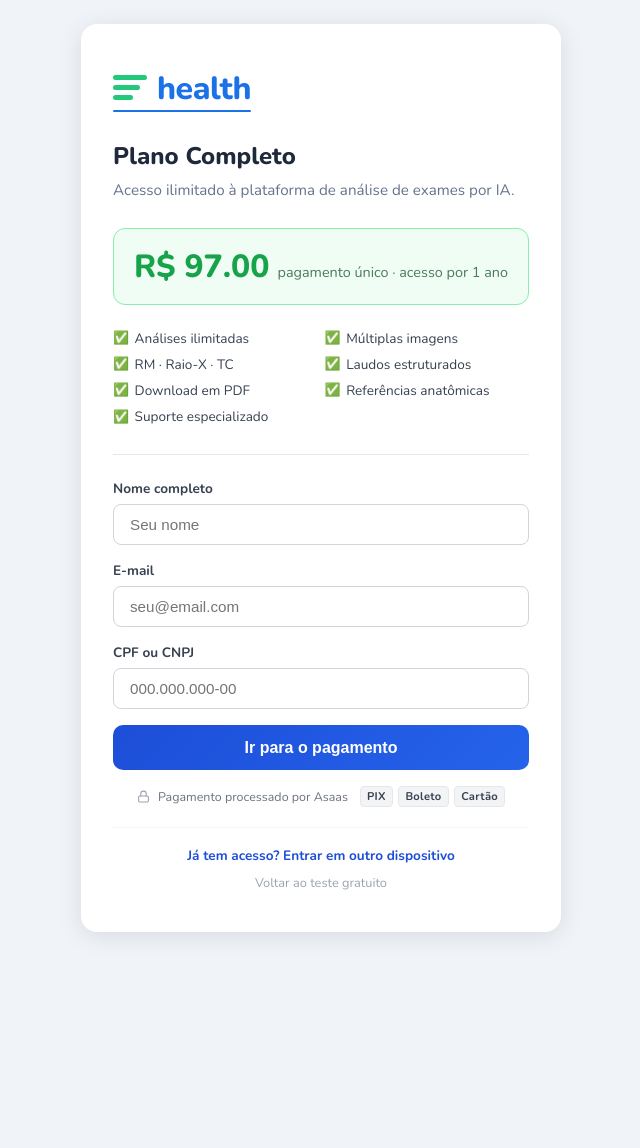
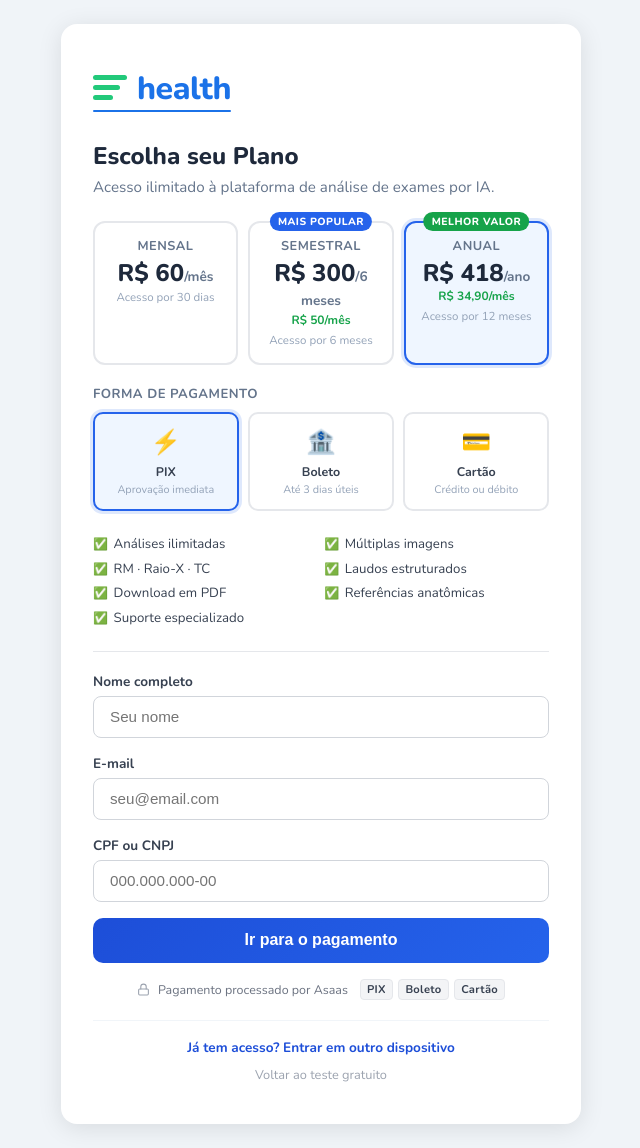
Before and after one commit to paulohramoss/analise-exame, a Flask app: page /checkout in a window 1280 px wide. Shown: the whole page, without its empty margins (319-959 px from the left). Before the commit the page ends 936 px from the top, so only its background shows below. Run offline with Flask 3, Linux system fonts and the light colour scheme.

Commit message:
feat: add Asaas payment integration, database configuration, and checkout UI template

```diff
--- a/app.py
+++ b/app.py
@@ -26,27 +26,57 @@ load_dotenv()
 app = Flask(__name__)
 app.secret_key = os.environ.get("FLASK_SECRET_KEY", "dev-secret-key-change-in-prod")
 
-# ── Produto / preço ──────────────────────────────────────────────────────────
-PRODUCT_NAME = "Three Health – Plano Completo"
-PRODUCT_PRICE = float(os.environ.get("PRODUCT_PRICE", "97.00"))
+# ── Planos disponíveis ────────────────────────────────────────────────────────
+PLANS = {
+    "mensal": {
+        "name": "Three Health – Plano Mensal",
+        "price": 60.00,
+        "months": 1,
+        "cookie_max_age": 30 * 24 * 3600,
+    },
+    "semestral": {
+        "name": "Three Health – Plano Semestral",
+        "price": 300.00,
+        "months": 6,
+        "cookie_max_age": 183 * 24 * 3600,
+    },
+    "anual": {
+        "name": "Three Health – Plano Anual",
+        "price": 418.00,
+        "months": 12,
+        "cookie_max_age": 365 * 24 * 3600,
+    },
+}
+DEFAULT_PLAN = "anual"
 PREMIUM_COOKIE = "threehealth_premium"
 _COOKIE_SALT = "premium-access-v1"
-_COOKIE_MAX_AGE = 365 * 24 * 3600  # 1 ano
 
 
 def _serializer() -> URLSafeTimedSerializer:
     return URLSafeTimedSerializer(app.secret_key)
 
 
-def generate_premium_token(payment_id: str, email: str) -> str:
-    return _serializer().dumps({"pid": payment_id, "email": email}, salt=_COOKIE_SALT)
+def generate_premium_token(payment_id: str, email: str, cookie_max_age: int = 365 * 24 * 3600) -> str:
+    expires_at = int(time.time()) + cookie_max_age
+    return _serializer().dumps({"pid": payment_id, "email": email, "exp": expires_at}, salt=_COOKIE_SALT)
 
 
 def verify_premium_token(token: str) -> dict | None:
     try:
-        return _serializer().loads(token, salt=_COOKIE_SALT, max_age=_COOKIE_MAX_AGE)
+        # Use a generous max_age; actual expiry is enforced via embedded 'exp' field
+        data = _serializer().loads(token, salt=_COOKIE_SALT, max_age=10 * 365 * 24 * 3600)
     except (BadSignature, SignatureExpired):
         return None
+    if "exp" in data:
+        if data["exp"] < time.time():
+            return None
+    else:
+        # Legacy tokens (no exp field): enforce original 1-year limit
+        try:
+            _serializer().loads(token, salt=_COOKIE_SALT, max_age=365 * 24 * 3600)
+        except (BadSignature, SignatureExpired):
+            return None
+    return data
 
 
 def is_premium(req) -> bool:
@@ -486,7 +516,7 @@ def checkout():
     """Página de contratação com formulário de nome + e-mail."""
     if is_premium(request):
         return redirect(url_for("index"))
-    return render_template("checkout.html", price=PRODUCT_PRICE, product=PRODUCT_NAME)
+    return render_template("checkout.html", plans=PLANS, default_plan=DEFAULT_PLAN)
 
 
 @app.route("/checkout/pay", methods=["POST"])
@@ -495,6 +525,15 @@ def checkout_pay():
     name = request.form.get("name", "").strip()
     email = request.form.get("email", "").strip()
     cpf_cnpj = request.form.get("cpf_cnpj", "").strip()
+    plan_key = request.form.get("plan", DEFAULT_PLAN)
+    billing_type = request.form.get("billing_type", "UNDEFINED").upper()
+
+    if plan_key not in PLANS:
+        plan_key = DEFAULT_PLAN
+    plan = PLANS[plan_key]
+
+    if billing_type not in asaas.BILLING_TYPES:
+        billing_type = "UNDEFINED"
 
     if not name or not email or "@" not in email:
         flash("Preencha nome e e-mail válidos.", "error")
@@ -509,13 +548,16 @@ def checkout_pay():
         flash("Serviço de pagamento temporariamente indisponível. Tente novamente mais tarde.", "error")
         return redirect(url_for("checkout"))
 
+    external_reference = f"{email}|{plan_key}"
+
     try:
         customer = asaas.create_customer(name=name, email=email, cpf_cnpj=cpf_cnpj)
         payment = asaas.create_payment(
             customer_id=customer["id"],
-            value=PRODUCT_PRICE,
-            description=PRODUCT_NAME,
-            external_reference=email,
+            value=plan["price"],
+            description=plan["name"],
+            external_reference=external_reference,
+            billing_type=billing_type,
         )
     except Exception as e:
         err_str = str(e)
@@ -542,12 +584,14 @@ def checkout_pay():
     g.cliente_id = cliente_id
     db.salvar_pagamento(
         asaas_payment_id=payment_id,
-        valor=PRODUCT_PRICE,
-        descricao=PRODUCT_NAME,
+        valor=plan["price"],
+        descricao=plan["name"],
         invoice_url=invoice_url,
-        external_reference=email,
+        external_reference=external_reference,
         cliente_id=cliente_id,
         payload=payment,
+        plano=plan_key,
+        forma_pagamento=billing_type,
     )
 
     # Redireciona para página de espera antes de ir ao Asaas
@@ -578,19 +622,27 @@ def payment_status():
         return jsonify({"confirmed": False, "error": "Erro ao consultar pagamento"}), 502
 
     if confirmed:
-        # Busca e-mail via externalReference para emitir o cookie
+        # Busca externalReference para extrair e-mail e plano
         try:
             payment = asaas.get_payment(payment_id)
-            email = payment.get("externalReference", "")
+            ext_ref = payment.get("externalReference", "")
+            if "|" in ext_ref:
+                email, plan_key = ext_ref.split("|", 1)
+            else:
+                email, plan_key = ext_ref, DEFAULT_PLAN
         except Exception:
-            email = ""
+            email, plan_key = "", DEFAULT_PLAN
 
-        token = generate_premium_token(payment_id, email)
+        if plan_key not in PLANS:
+            plan_key = DEFAULT_PLAN
+        cookie_max_age = PLANS[plan_key]["cookie_max_age"]
+
+        token = generate_premium_token(payment_id, email, cookie_max_age)
         resp = jsonify({"confirmed": True})
         resp.set_cookie(
             PREMIUM_COOKIE,
             token,
-            max_age=_COOKIE_MAX_AGE,
+            max_age=cookie_max_age,
             httponly=True,
             samesite="Lax",
             secure=not app.debug,
@@ -663,17 +715,26 @@ def acesso_verificar():
         flash("Informe um e-mail válido.", "error")
         return redirect(url_for("acesso"))
 
-    payment_id = db.buscar_pagamento_confirmado_por_email(email)
-    if not payment_id:
+    result = db.buscar_pagamento_confirmado_por_email(email)
+    if not result:
         flash("Nenhum pagamento confirmado encontrado para este e-mail.", "error")
         return redirect(url_for("acesso"))
 
-    token = generate_premium_token(payment_id, email)
+    payment_id, ext_ref = result
+    if ext_ref and "|" in ext_ref:
+        _, plan_key = ext_ref.split("|", 1)
+    else:
+        plan_key = DEFAULT_PLAN
+    if plan_key not in PLANS:
+        plan_key = DEFAULT_PLAN
+    cookie_max_age = PLANS[plan_key]["cookie_max_age"]
+
+    token = generate_premium_token(payment_id, email, cookie_max_age)
     resp = make_response(redirect(url_for("index")))
     resp.set_cookie(
         PREMIUM_COOKIE,
         token,
-        max_age=_COOKIE_MAX_AGE,
+        max_age=cookie_max_age,
         httponly=True,
         samesite="Lax",
         secure=not app.debug,
--- a/templates/checkout.html
+++ b/templates/checkout.html
@@ -3,7 +3,7 @@
 <head>
 <meta charset="UTF-8">
 <meta name="viewport" content="width=device-width, initial-scale=1.0">
-<title>Three Health – Contratar Plano Completo</title>
+<title>Three Health – Escolha seu Plano</title>
 <link rel="icon" type="image/svg+xml" href="/static/favicon.svg">
 <link rel="preconnect" href="https://fonts.googleapis.com">
 <link rel="stylesheet" href="https://fonts.googleapis.com/css2?family=Nunito:wght@400;700;800&display=swap">
@@ -24,7 +24,7 @@
     background: #fff;
     border-radius: 16px;
     box-shadow: 0 4px 24px rgba(0,0,0,.10);
-    max-width: 480px;
+    max-width: 520px;
     width: 100%;
     padding: 2.5rem 2rem;
   }
@@ -76,58 +76,183 @@
     font-size: 1.5rem;
     font-weight: 800;
     color: #1e293b;
-    margin-bottom: .5rem;
+    margin-bottom: .35rem;
   }
 
   .subtitle {
     color: #64748b;
     font-size: .95rem;
-    margin-bottom: 1.75rem;
-  }
-
-  .price-box {
-    background: #f0fdf4;
-    border: 1.5px solid #86efac;
-    border-radius: 12px;
-    padding: 1rem 1.25rem;
-    display: flex;
-    align-items: baseline;
-    gap: .5rem;
     margin-bottom: 1.5rem;
   }
 
-  .price-value {
-    font-size: 2rem;
-    font-weight: 800;
-    color: #16a34a;
+  /* ── Plan selector ── */
+  .plans {
+    display: grid;
+    grid-template-columns: 1fr 1fr 1fr;
+    gap: .65rem;
+    margin-bottom: 1.25rem;
   }
 
-  .price-label {
-    color: #4b7a5e;
-    font-size: .9rem;
+  @media (max-width: 480px) {
+    .plans { grid-template-columns: 1fr; }
   }
 
+  .plan-card {
+    border: 2px solid #e5e7eb;
+    border-radius: 12px;
+    padding: .9rem .75rem;
+    cursor: pointer;
+    position: relative;
+    transition: border-color .2s, box-shadow .2s;
+    text-align: center;
+    user-select: none;
+  }
+
+  .plan-card:hover {
+    border-color: #93c5fd;
+    box-shadow: 0 2px 8px rgba(59,130,246,.12);
+  }
+
+  .plan-card.selected {
+    border-color: #2563eb;
+    box-shadow: 0 0 0 3px rgba(37,99,235,.15);
+    background: #eff6ff;
+  }
+
+  .plan-badge {
+    position: absolute;
+    top: -11px;
+    left: 50%;
+    transform: translateX(-50%);
+    background: #16a34a;
+    color: #fff;
+    font-size: .65rem;
+    font-weight: 800;
+    letter-spacing: .5px;
+    text-transform: uppercase;
+    padding: 2px 8px;
+    border-radius: 20px;
+    white-space: nowrap;
+  }
+
+  .plan-badge.popular {
+    background: #2563eb;
+  }
+
+  .plan-title {
+    font-size: .8rem;
+    font-weight: 700;
+    color: #64748b;
+    text-transform: uppercase;
+    letter-spacing: .5px;
+    margin-bottom: .35rem;
+  }
+
+  .plan-price {
+    font-size: 1.5rem;
+    font-weight: 800;
+    color: #1e293b;
+    line-height: 1;
+    margin-bottom: .2rem;
+  }
+
+  .plan-price span {
+    font-size: .85rem;
+    font-weight: 600;
+    color: #64748b;
+  }
+
+  .plan-per-month {
+    font-size: .75rem;
+    color: #16a34a;
+    font-weight: 700;
+    margin-top: .15rem;
+  }
+
+  .plan-duration {
+    font-size: .72rem;
+    color: #94a3b8;
+    margin-top: .25rem;
+  }
+
+  /* ── Payment method selector ── */
+  .payment-label {
+    font-size: .82rem;
+    font-weight: 700;
+    color: #64748b;
+    text-transform: uppercase;
+    letter-spacing: .5px;
+    margin-bottom: .6rem;
+  }
+
+  .payment-methods {
+    display: grid;
+    grid-template-columns: 1fr 1fr 1fr;
+    gap: .6rem;
+    margin-bottom: 1.5rem;
+  }
+
+  .pm-card {
+    border: 2px solid #e5e7eb;
+    border-radius: 10px;
+    padding: .75rem .5rem;
+    cursor: pointer;
+    text-align: center;
+    transition: border-color .2s, box-shadow .2s;
+    user-select: none;
+  }
+
+  .pm-card:hover {
+    border-color: #93c5fd;
+    box-shadow: 0 2px 8px rgba(59,130,246,.12);
+  }
+
+  .pm-card.selected {
+    border-color: #2563eb;
+    box-shadow: 0 0 0 3px rgba(37,99,235,.15);
+    background: #eff6ff;
+  }
+
+  .pm-icon {
+    font-size: 1.5rem;
+    display: block;
+    margin-bottom: .3rem;
+  }
+
+  .pm-name {
+    font-size: .78rem;
+    font-weight: 700;
+    color: #374151;
+  }
+
+  .pm-desc {
+    font-size: .68rem;
+    color: #94a3b8;
+    margin-top: .15rem;
+  }
+
+  /* ── Features ── */
   .features {
     display: grid;
     grid-template-columns: 1fr 1fr;
-    gap: .45rem;
-    margin-bottom: 1.75rem;
+    gap: .4rem;
+    margin-bottom: 1.5rem;
   }
 
   .feature {
-    font-size: .85rem;
+    font-size: .83rem;
     color: #374151;
     display: flex;
     align-items: center;
     gap: .35rem;
   }
 
-  .feature::before { content: "✅"; font-size: .8rem; }
+  .feature::before { content: "✅"; font-size: .75rem; }
 
   .divider {
     border: none;
     border-top: 1px solid #e5e7eb;
-    margin: 1.5rem 0;
+    margin: 1.25rem 0;
   }
 
   label {
@@ -190,10 +315,7 @@
     font-size: .78rem;
   }
 
-  .trust-bar svg {
-    flex-shrink: 0;
-    color: #9ca3af;
-  }
+  .trust-bar svg { flex-shrink: 0; color: #9ca3af; }
 
   .trust-bar .methods {
     display: flex;
@@ -229,7 +351,6 @@
     text-decoration: none;
     font-weight: 600;
   }
-
   .link-recover:hover { text-decoration: underline; }
 
   .link-back {
@@ -237,7 +358,6 @@
     color: #9ca3af;
     text-decoration: none;
   }
-
   .link-back:hover { color: #6b7280; }
 </style>
 </head>
@@ -256,12 +376,58 @@
     <div class="logo-underline"></div>
   </div>
 
-  <h1>Plano Completo</h1>
+  <h1>Escolha seu Plano</h1>
   <p class="subtitle">Acesso ilimitado à plataforma de análise de exames por IA.</p>
 
-  <div class="price-box">
-    <span class="price-value">R$ {{ "%.2f"|format(price) }}</span>
-    <span class="price-label">pagamento único · acesso por 1 ano</span>
+  <!-- Plan selector -->
+  <div class="plans" id="plan-selector">
+
+    <div class="plan-card" data-plan="mensal" onclick="selectPlan('mensal')">
+      <div class="plan-title">Mensal</div>
+      <div class="plan-price">R$&nbsp;60<span>/mês</span></div>
+      <div class="plan-duration">Acesso por 30 dias</div>
+    </div>
+
+    <div class="plan-card" data-plan="semestral" onclick="selectPlan('semestral')">
+      <div class="plan-badge popular">Mais popular</div>
+      <div class="plan-title">Semestral</div>
+      <div class="plan-price">R$&nbsp;300<span>/6 meses</span></div>
+      <div class="plan-per-month">R$ 50/mês</div>
+      <div class="plan-duration">Acesso por 6 meses</div>
+    </div>
+
+    <div class="plan-card" data-plan="anual" onclick="selectPlan('anual')">
+      <div class="plan-badge">Melhor valor</div>
+      <div class="plan-title">Anual</div>
+      <div class="plan-price">R$&nbsp;418<span>/ano</span></div>
+      <div class="plan-per-month">R$ 34,90/mês</div>
+      <div class="plan-duration">Acesso por 12 meses</div>
+    </div>
+
+  </div>
+
+  <!-- Payment method selector -->
+  <p class="payment-label">Forma de pagamento</p>
+  <div class="payment-methods" id="payment-selector">
+
+    <div class="pm-card" data-billing="PIX" onclick="selectBilling('PIX')">
+      <span class="pm-icon">⚡</span>
+      <div class="pm-name">PIX</div>
+      <div class="pm-desc">Aprovação imediata</div>
+    </div>
+
+    <div class="pm-card" data-billing="BOLETO" onclick="selectBilling('BOLETO')">
+      <span class="pm-icon">🏦</span>
+      <div class="pm-name">Boleto</div>
+      <div class="pm-desc">Até 3 dias úteis</div>
+    </div>
+
+    <div class="pm-card" data-billing="CREDIT_CARD" onclick="selectBilling('CREDIT_CARD')">
+      <span class="pm-icon">💳</span>
+      <div class="pm-name">Cartão</div>
+      <div class="pm-desc">Crédito ou débito</div>
+    </div>
+
   </div>
 
   <div class="features">
@@ -283,6 +449,9 @@
   {% endwith %}
 
   <form method="POST" action="/checkout/pay" id="pay-form">
+    <input type="hidden" name="plan" id="plan-input" value="{{ default_plan }}">
+    <input type="hidden" name="billing_type" id="billing-input" value="PIX">
+
     <label for="name">Nome completo</label>
     <input type="text" id="name" name="name" placeholder="Seu nome" required autocomplete="name">
 
@@ -317,19 +486,37 @@
 </div>
 
 <script>
-  // Máscara CPF/CNPJ automática
+  // ── Plan selection ──
+  function selectPlan(key) {
+    document.querySelectorAll('.plan-card').forEach(function(card) {
+      card.classList.toggle('selected', card.dataset.plan === key);
+    });
+    document.getElementById('plan-input').value = key;
+  }
+
+  // ── Billing type selection ──
+  function selectBilling(key) {
+    document.querySelectorAll('.pm-card').forEach(function(card) {
+      card.classList.toggle('selected', card.dataset.billing === key);
+    });
+    document.getElementById('billing-input').value = key;
+  }
+
+  // Select defaults on load
+  selectPlan('{{ default_plan }}');
+  selectBilling('PIX');
+
+  // ── CPF/CNPJ mask ──
   const cpfCnpjInput = document.getElementById('cpf_cnpj');
 
   function maskCpfCnpj(value) {
     const digits = value.replace(/\D/g, '').slice(0, 14);
     if (digits.length <= 11) {
-      // CPF: 000.000.000-00
       return digits
         .replace(/(\d{3})(\d)/, '$1.$2')
         .replace(/(\d{3})(\d)/, '$1.$2')
         .replace(/(\d{3})(\d{1,2})$/, '$1-$2');
     } else {
-      // CNPJ: 00.000.000/0001-00
       return digits
         .replace(/(\d{2})(\d)/, '$1.$2')
         .replace(/(\d{3})(\d)/, '$1.$2')
@@ -351,10 +538,8 @@
   });
 
   cpfCnpjInput.addEventListener('keydown', function(e) {
-    // Permite backspace apagar máscara corretamente
     if (e.key === 'Backspace') {
-      const digits = this.value.replace(/\D/g, '');
-      updatePlaceholder(digits);
+      updatePlaceholder(this.value.replace(/\D/g, ''));
     }
   });
 
```
Also changed, not shown: core/asaas.py (+14 -3 lines), core/db.py (+14 -5 lines).
